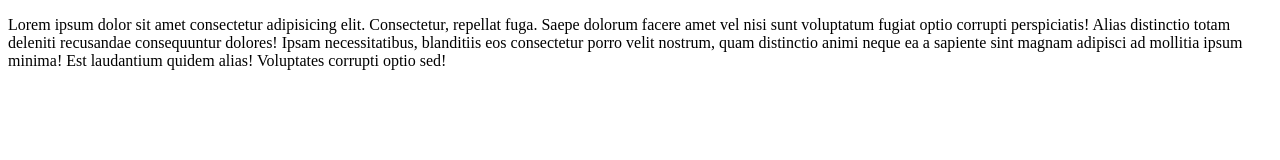
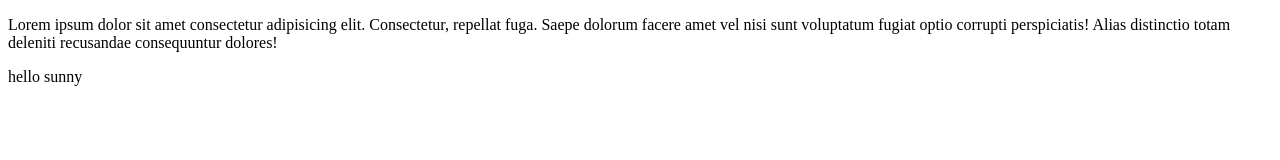
Before and after one commit to sunnysharma172/localrepo, a plain HTML site: page index.html in a window 1280 px wide. Drawn offline with Linux system fonts and the light colour scheme.

Commit message:
new para

```diff
--- a/index.html
+++ b/index.html
@@ -6,7 +6,7 @@
     <title>Document</title>
 </head>
 <body>
-    <p>Lorem ipsum dolor sit amet consectetur adipisicing elit. Consectetur, repellat fuga. Saepe dolorum facere amet vel nisi sunt voluptatum fugiat optio corrupti perspiciatis! Alias distinctio totam deleniti recusandae consequuntur dolores!
-    Ipsam necessitatibus, blanditiis eos consectetur porro velit nostrum, quam distinctio animi neque ea a sapiente sint magnam adipisci ad mollitia ipsum minima! Est laudantium quidem alias! Voluptates corrupti optio sed!</p>
+    <p>Lorem ipsum dolor sit amet consectetur adipisicing elit. Consectetur, repellat fuga. Saepe dolorum facere amet vel nisi sunt voluptatum fugiat optio corrupti perspiciatis! Alias distinctio totam deleniti recusandae consequuntur dolores!</p>
+    <p> hello sunny</p>
 </body>
 </html>
```
